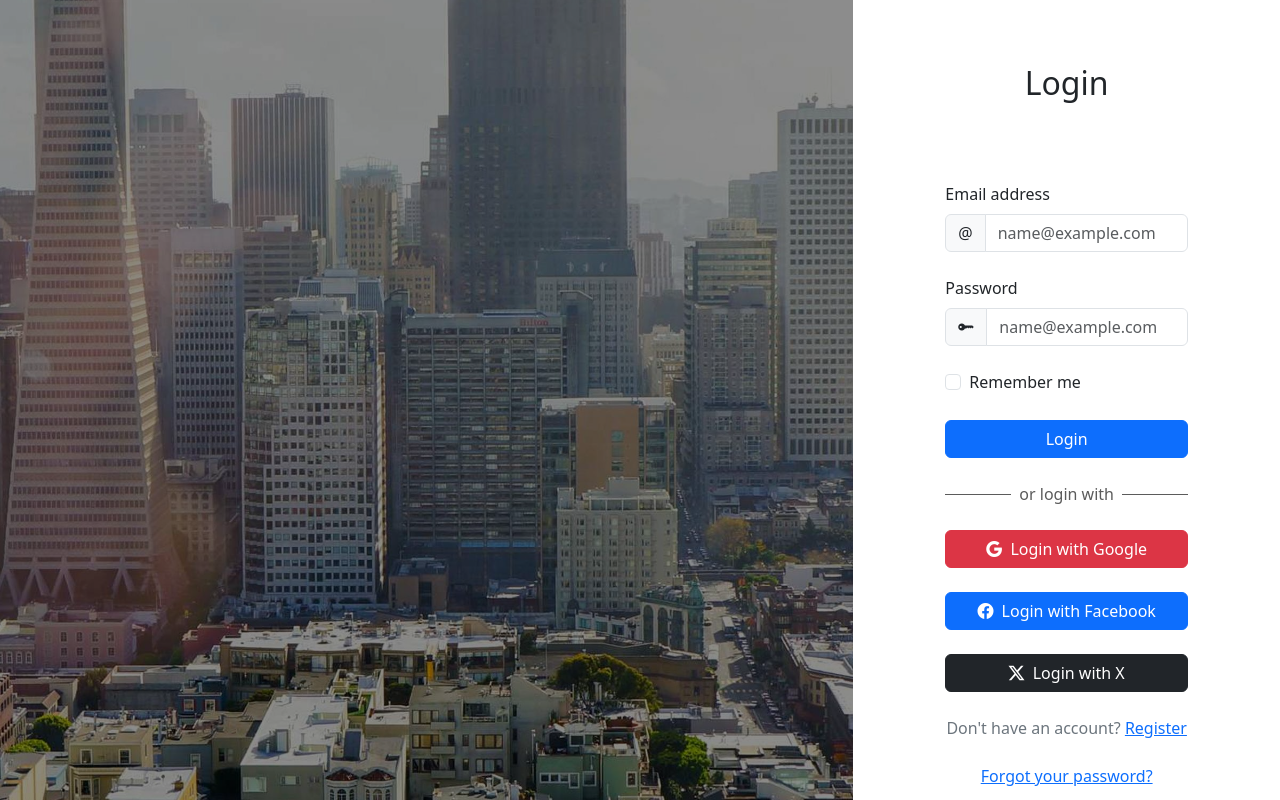
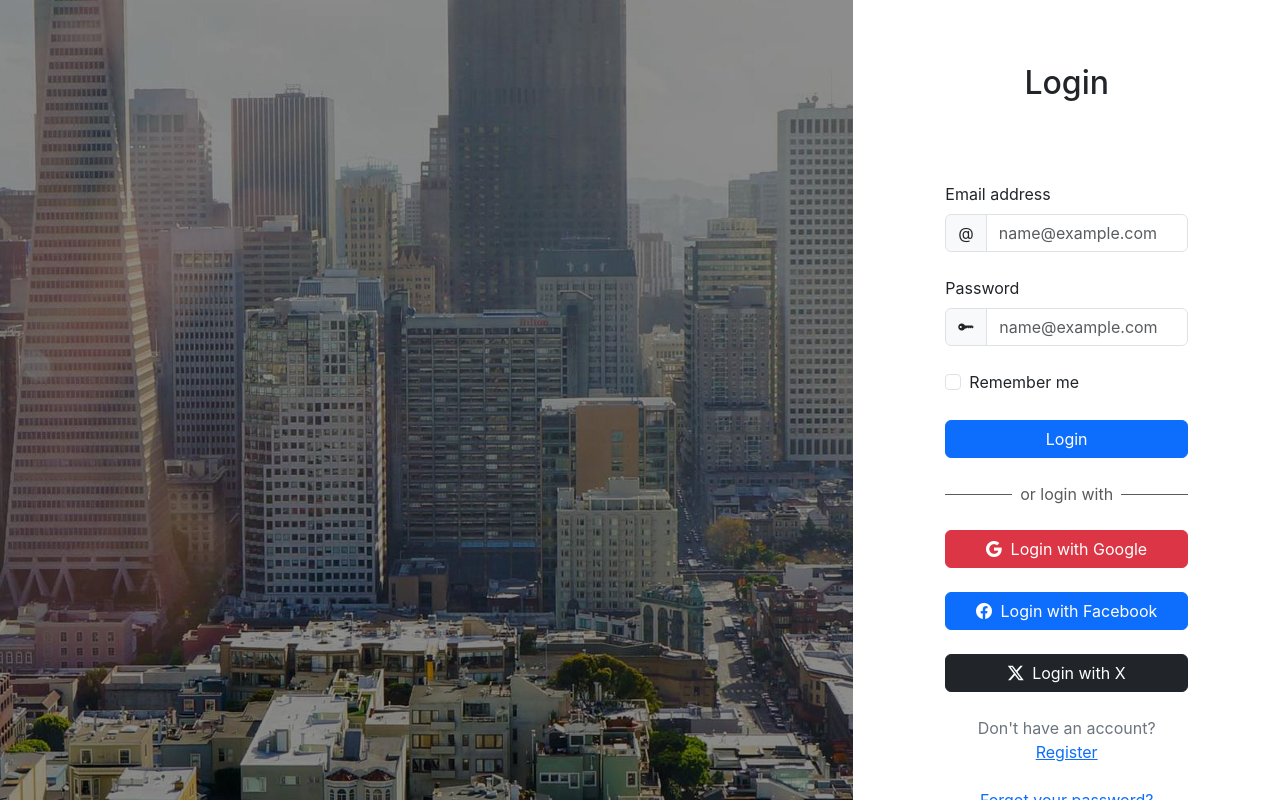
Before and after one commit to dung204/fer202-lab-02, a website: page login.html in a window 1280 px wide. Drawn offline with nearby package versions, Linux system fonts and the light colour scheme.

Commit message:
style: use Inter font

```diff
--- /dev/null
+++ b/css/inter.font.css
@@ -0,0 +1,71 @@
+/* cyrillic-ext */
+@font-face {
+  font-family: 'Inter';
+  font-style: normal;
+  font-weight: 100 900;
+  font-display: swap;
+  src: url(/fonts/Inter/Inter.ttf) format('ttf');
+  unicode-range: U+0460-052F, U+1C80-1C88, U+20B4, U+2DE0-2DFF, U+A640-A69F, U+FE2E-FE2F;
+}
+/* cyrillic */
+@font-face {
+  font-family: 'Inter';
+  font-style: normal;
+  font-weight: 100 900;
+  font-display: swap;
+  src: url(/fonts/Inter/Inter.ttf) format('ttf');
+  unicode-range: U+0301, U+0400-045F, U+0490-0491, U+04B0-04B1, U+2116;
+}
+/* greek-ext */
+@font-face {
+  font-family: 'Inter';
+  font-style: normal;
+  font-weight: 100 900;
+  font-display: swap;
+  src: url(/fonts/Inter/Inter.ttf) format('ttf');
+  unicode-range: U+1F00-1FFF;
+}
+/* greek */
+@font-face {
+  font-family: 'Inter';
+  font-style: normal;
+  font-weight: 100 900;
+  font-display: swap;
+  src: url(/fonts/Inter/Inter.ttf) format('ttf');
+  unicode-range: U+0370-0377, U+037A-037F, U+0384-038A, U+038C, U+038E-03A1, U+03A3-03FF;
+}
+/* vietnamese */
+@font-face {
+  font-family: 'Inter';
+  font-style: normal;
+  font-weight: 100 900;
+  font-display: swap;
+  src: url(/fonts/Inter/Inter.ttf) format('ttf');
+  unicode-range: U+0102-0103, U+0110-0111, U+0128-0129, U+0168-0169, U+01A0-01A1, U+01AF-01B0,
+    U+0300-0301, U+0303-0304, U+0308-0309, U+0323, U+0329, U+1EA0-1EF9, U+20AB;
+}
+/* latin-ext */
+@font-face {
+  font-family: 'Inter';
+  font-style: normal;
+  font-weight: 100 900;
+  font-display: swap;
+  src: url(/fonts/Inter/Inter.ttf) format('ttf');
+  unicode-range: U+0100-02AF, U+0304, U+0308, U+0329, U+1E00-1E9F, U+1EF2-1EFF, U+2020, U+20A0-20AB,
+    U+20AD-20C0, U+2113, U+2C60-2C7F, U+A720-A7FF;
+}
+/* latin */
+@font-face {
+  font-family: 'Inter';
+  font-style: normal;
+  font-weight: 100 900;
+  font-display: swap;
+  src: url(/fonts/Inter/Inter.ttf) format('ttf');
+  unicode-range: U+0000-00FF, U+0131, U+0152-0153, U+02BB-02BC, U+02C6, U+02DA, U+02DC, U+0304,
+    U+0308, U+0329, U+2000-206F, U+2074, U+20AC, U+2122, U+2191, U+2193, U+2212, U+2215, U+FEFF,
+    U+FFFD;
+}
+
+* {
+  font-family: 'Inter', sans-serif;
+}
--- a/login.html
+++ b/login.html
@@ -4,6 +4,7 @@
     <meta charset="UTF-8" />
     <meta name="viewport" content="width=device-width, initial-scale=1.0" />
     <title>Login</title>
+    <link rel="stylesheet" href="/css/inter.font.css" />
     <link rel="stylesheet" href="node_modules/bootstrap/dist/css/bootstrap.min.css" />
     <link rel="stylesheet" href="node_modules/bootstrap-icons/font/bootstrap-icons.min.css" />
     <link rel="stylesheet" href="/css/login.css" />
```
Also changed, not shown: register.html (+1 -0 lines), fonts/Inter/Inter.ttf (added).
